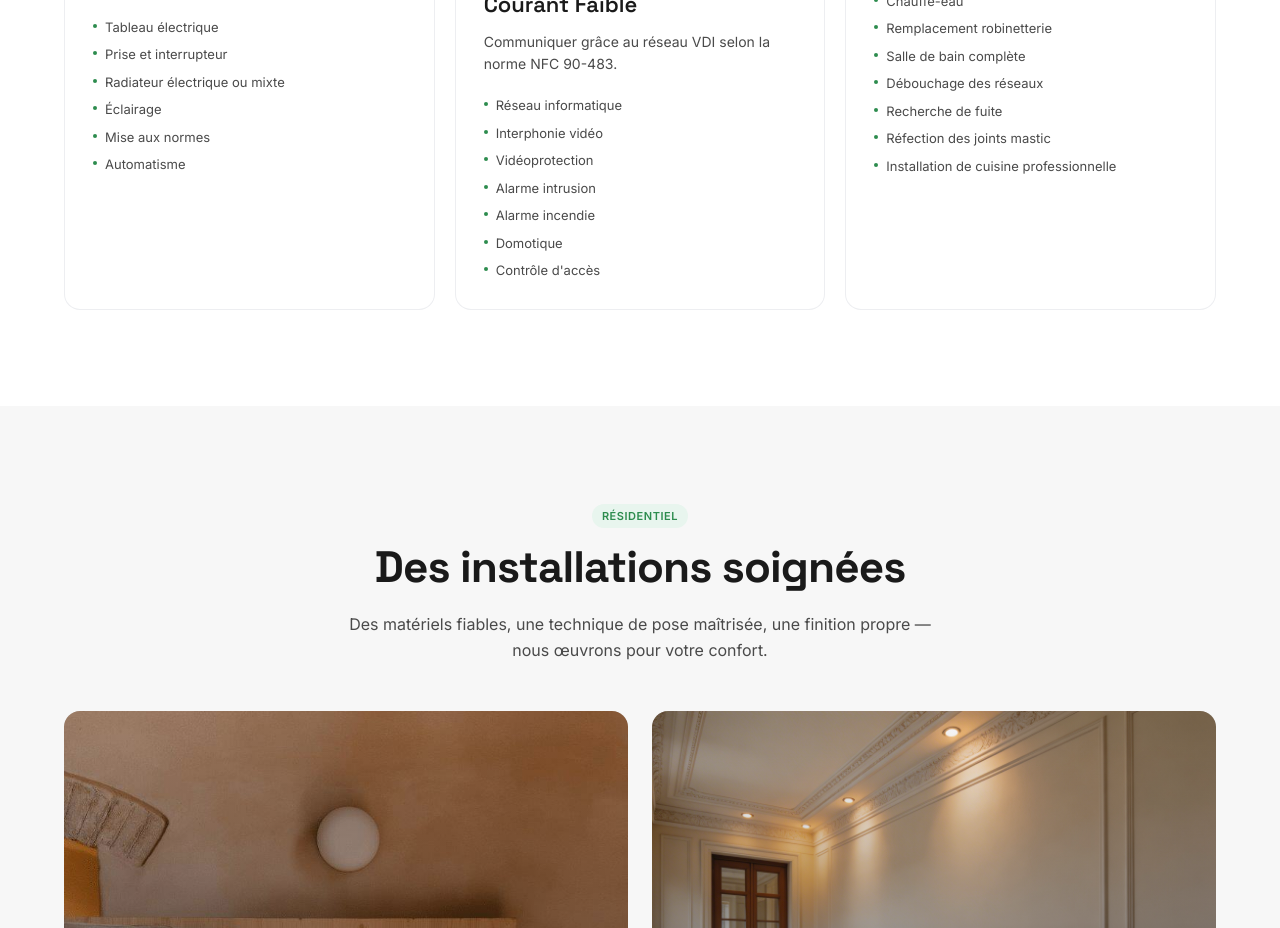
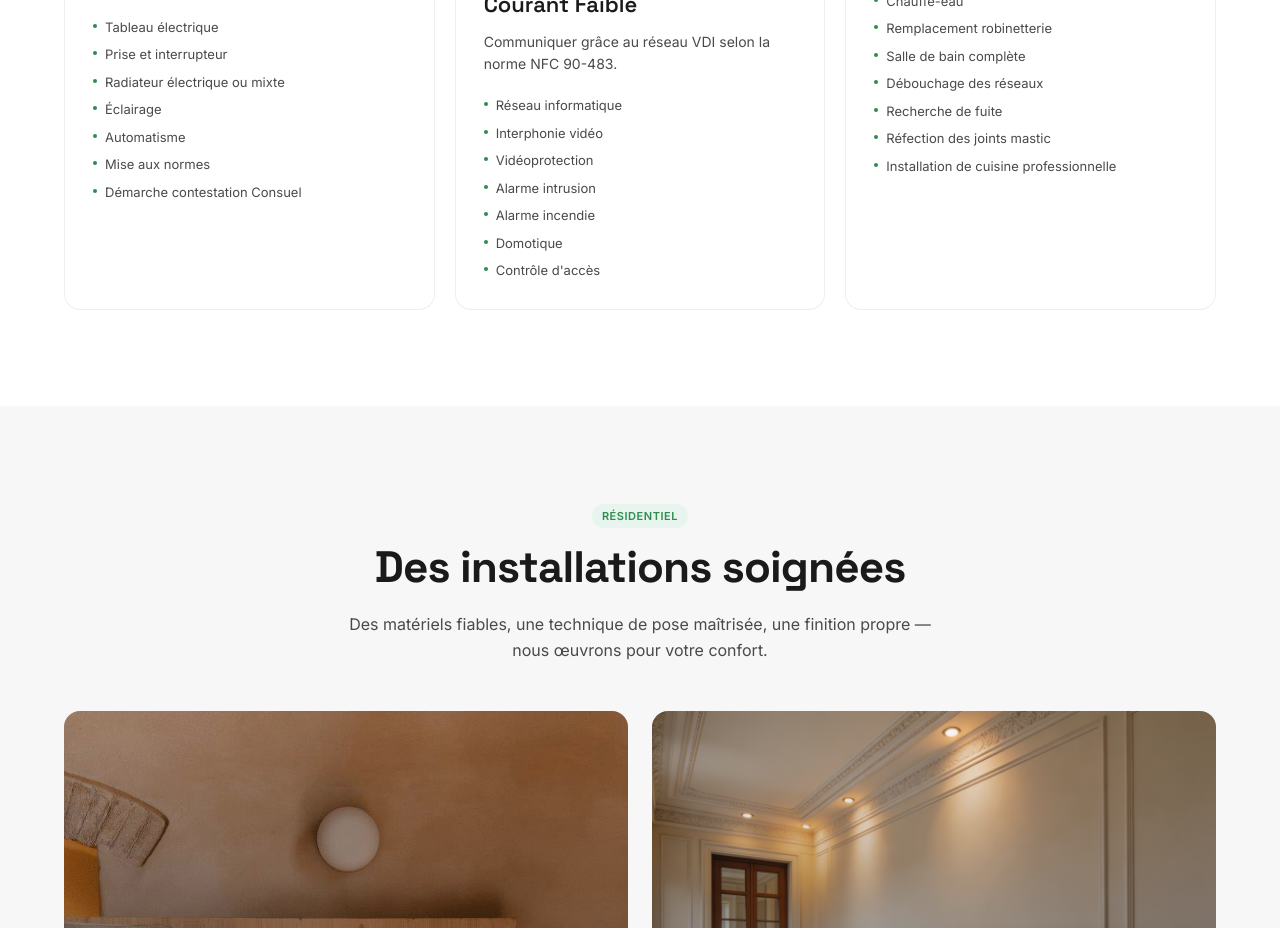
Before and after one commit to PHT001/emajor-site, a Next.js app: page / in a window 1280 px wide. Shown: the part 1980-2908 px from the top of the page. Built offline with nearby package versions, Linux system fonts and the light colour scheme.

Commit message:
content(courant-fort): reorder Mise aux normes after Automatisme + add Démarche contestation Consuel

```diff
--- a/components/ExpertiseDomains.tsx
+++ b/components/ExpertiseDomains.tsx
@@ -24,8 +24,9 @@ const cards: Card[] = [
       "Prise et interrupteur",
       "Radiateur électrique ou mixte",
       "Éclairage",
+      "Automatisme",
       "Mise aux normes",
-      "Automatisme",
+      "Démarche contestation Consuel",
     ],
     image: "/images/courant-fort.jpg",
     alt: "Tableau électrique modulaire blanc avec rangées de disjoncteurs — installation résidentielle conforme NF C 15-100",
```
